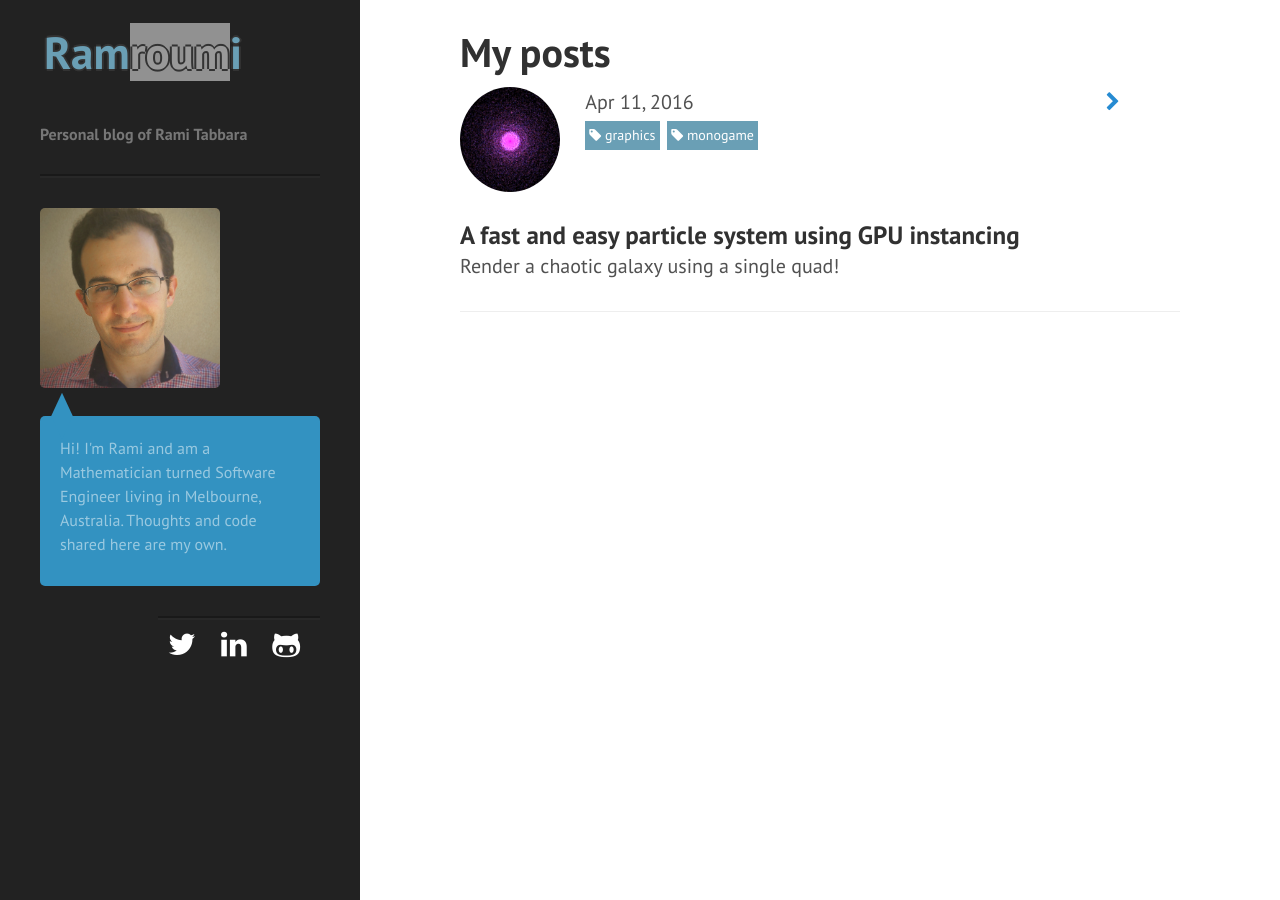
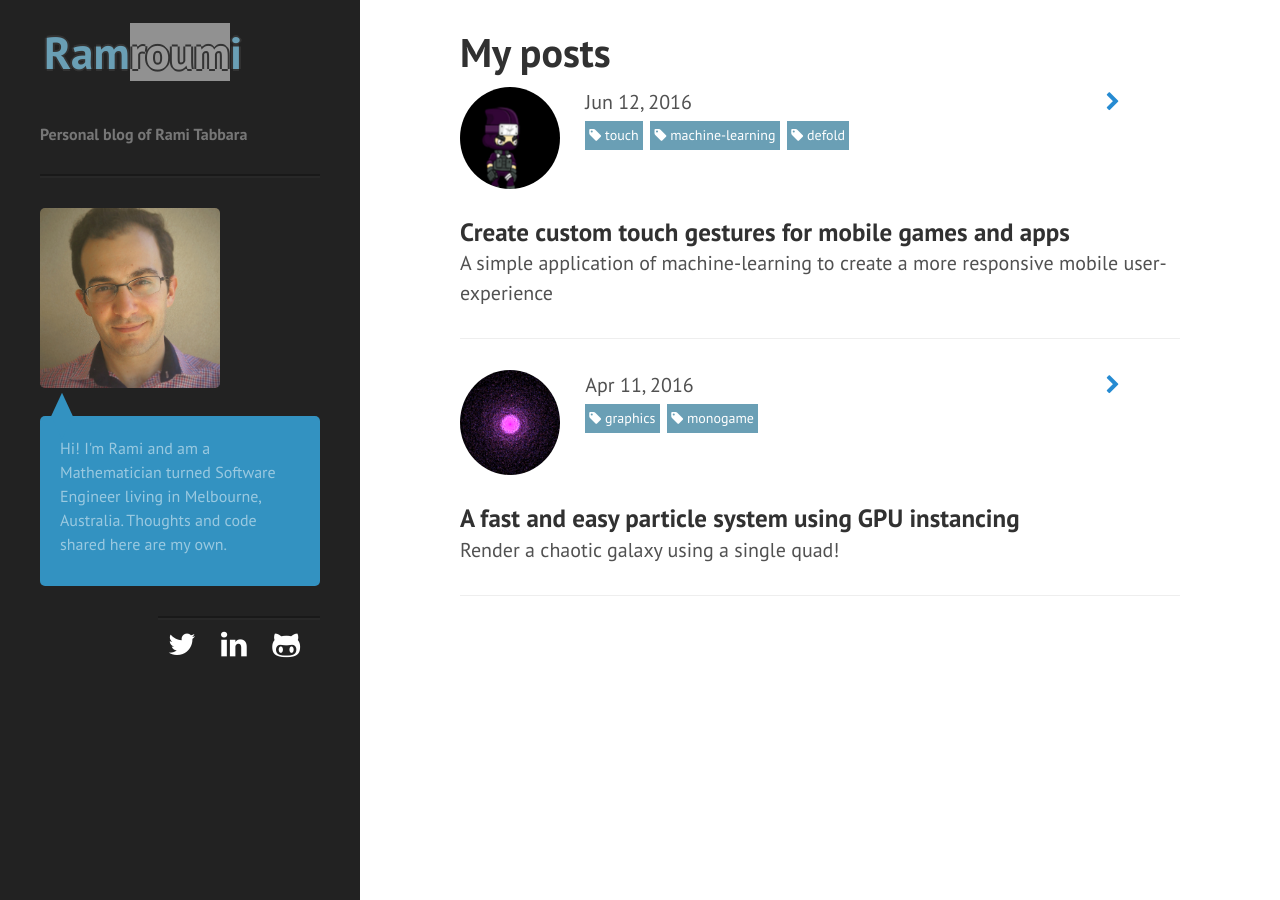
Before and after one commit to rtabbara/rtabbara.github.io, a Jekyll site: the page built from index.html, in a window 1280 px wide. Built offline with Jekyll 4.4.1, drawn with Linux system fonts in a browser that asks for light colours; nearby versions of some CDN libraries; some of the changed lines change nothing that is shown.

Commit message:
Adding new post: Custom gestures

```diff
--- a/_includes/posts_list.html
+++ b/_includes/posts_list.html
@@ -1,14 +1,9 @@
 <div class="posts-list">
     <h1>My posts</h1>
-    {%for post in site.posts %}
-        {% unless post.next %}
-        <ul class="post-snippet">
-        {% else %}
-        {% capture year %}{{ post.date | date: '%Y' }}{% endcapture %}
-        {% capture nyear %}{{ post.next.date | date: '%Y' }}{% endcapture %}
-        {% endunless %}
-      <li>{% include post_snippet.html param=post %}</li>
-    <hr />
-    {% endfor %}
-     </ul>
+    <ul class="post-snippet">
+        {%for post in site.posts %}
+        <li>{% include post_snippet.html param=post %}</li>
+        <hr />
+        {% endfor %}
+    </ul>
 </div>
--- /dev/null
+++ b/_posts/2016-06-12-touch-gestures.markdown
@@ -0,0 +1,273 @@
+---
+layout: post
+title: "Create custom touch gestures for mobile games and apps"
+date: 2016-06-12 17:43:45 +1100
+categories: touch machine-learning defold
+blurb: "A simple application of machine-learning to create a more responsive mobile user-experience"
+preview: /images/posts/gesture_preview.png
+twitter_blurb: "A #defold module using #machine-learning to create custom touch gestures"
+twitter_image: /images/posts/gesture_preview.png
+comments: true
+disqus_identifier: custom_gestures
+---
+
+Personally, I feel the use of *custom* touch gestures within mobile apps, particularly mobile games, is used too sparingly.
+While all the major mobile APIs (iOS, Android, WindowsPhone) provide functionality for detecting a host of
+predefined gestures, in general, the current API approach for defining custom touch gestures is not as mature.
+For example, iOS provides the bare-bones abstraction `UIGeometryRecognizer` for defining custom gestures, but simply describes
+a common interface that must be implmented and fully relies on the developer to identify when a sequence
+of touch events corresponds to a given gesture. The result is that developer's have typically relied on a geometry-driven approach
+to identify custom gestures --- that is, given the position, angles, distance etc. between a series of touches,
+can we identify when the gesture is performed.
+
+![](/images/posts/platformer.png)
+<em id="caption">Mobile platformer with traditional inputs overlaid. Using custom gestures we can create a better user experience!</em>
+
+Instead, I want to implement a *data-driven* approach to the problem of detecting custom touch gestures. In particular, by
+a simple application of machine-learning, we'll see that we end up with a solution that is far more robust and extensible.
+
+# Before we start
+
+While this guide is meant to be platform-agnostic, I'll be coding things up using [Defold](http://www.defold.com/)
+&mdash; a free and publicly available game-engine created by [King](https://king.com/). In particular,
+with *Defold*
+
+* games are created with the bundled game-editor
+* it is cross-platform (iOS, Android, Windows, MacOS X, HTML5 and Linux)
+* uses [Lua](https://www.lua.org/) to interface with the API
+* has a particular focus on 2d-games
+
+![](/images/posts/defold.png)
+
+The motivation for using *Defold* was purely educational &mdash; I thought this project was a great way of testing out this new
+game-engine to see what works well and what could use some improvement. But for this guide I'll be avoiding giving any explicit feedback,
+and focus exclusively on the project itself.
+
+
+# Implementation
+
+For newcomers, machine-learning can appear to be quite a nebulous and intimidating domain, but not every
+application of machine-learning has to reach the same lofty technical heights as Google's [AlphaGo](https://deepmind.com/alpha-go).
+Here, we're going to be solving arguably the most classical problem within machine-learning &mdash; that is,
+distance-based classification using supervised training data. That may be a mouthful, but as we'll see, in practice,
+the approach is quite straight-forward.
+
+## 1. Store labelled training data for each custom gesture
+
+The first step is to collect a training set for all the custom touch gestures that we're interested in classifying. Specifically,
+we want to construct a dictionary mapping gestures to all the corresponding series of touch positions over time that make up our gesture
+as highlighted in the figure below:
+
+![](/images/posts/training_data.png)
+<em id="caption">Schematic representation of how we store training data for a given custom gesture</em>
+
+> Keep in mind that we're storing our series of touches relative to the *starting* touch position of the gesture, because we're interested in
+the identifying the relative geometry the path of touches forms, not where on the screen this occurred. In other words, if for example a user
+flicks-up on the screen, we should be able to identify this gesture irrespective of where on the screen this gesture was performed.
+
+
+## 2. Find the "typical" representative of each gesture
+
+Once equipped with our training data, the next step is to construct the *exemplar* &mdash;
+the ideal representative that best captures the characteristics for each of our gestures. For our purposes, each
+exemplar is found by taking the *point-wise average* of the corresponding series of touches. As an example, suppose
+for a given gesture we have the contrived training set consisting of three touch paths *p*, *q* and *r* with only three
+time points
+
+$$
+p = \{ (0,0), (1,0), (1,1) \}, \\
+q = \{ (0,0), (2,0), (2,1) \}, \\
+r = \{ (0,0), (-1,0), (2,2) \} \\
+$$
+
+then we would define the exemplar *E* to be
+
+$$
+E = \frac{1}{3} \times \{ (0,0), (1+2-1,0), (1+2+2,1+1+2) \} \\
+= \{ (0,0), (2/3,0), (5/3,4/3) \}
+$$
+
+> In general, how one defines the exemplar is dependent on the particular problem context and the form of the training data. While
+taking the point-wise mean may appear to be the most natural approach one does need to formalise this to justify its appropiateness.
+In particular, one can show that this exemplar minimises the Euclidean distance between a set of touch-paths and
+hence provides us with a good *geometric* fit of the data.
+
+> Note: A slight nuance when constructing our exemplars is that our training touch-paths may not all be of uniform length as training
+data obtained from manual user input is almost certaininly going to have variability. i.e. Is the user going to replicate the exact some touch-path
+perfectly each time? To handle this, we prune each of our touch-paths to the *minimal* number of time-points.
+
+![](/images/posts/training_interface.png)
+<em id="caption">The training interface for our sample project. Here, we create the training data that is used to build the exemplar for each gesture</em>
+
+## 3. Apply the model to classify incoming touches
+
+Finally, utilising our exemplars, we can classify incoming touch-paths to the closest custom-gesture. Here, our measure of closeness
+is considered to be the Euclidean distance between the input touch-path $$p$$ and the set of exemplars $$g_1, g_2, \dots, g_n$$. Formally,
+we want
+
+$$
+\text{argmin}_{i} \| p - g_i \|.
+$$
+
+So in words, given an input touch-path we want to output the index belonging to the corresponding closest custom gesture exemplar.
+
+> In practice, an input touch-path may not be a good fit for any of the available custom gestures that are defined by the given training
+data. One way to handle this is to additionally require a minimum distance threshold that the closest exemplar must fall under. If the
+distance is too large, we simply don't classify the input.
+
+## Putting it together
+
+In code, we start a new Defold project as outlined [here](http://www.defold.com/tutorials/getting-started/) and create a new module `custom_gestures.lua`.
+Here, modules allow us to define reusable functionality that can be shared across multiple objects and projects &mdash; see the [Defold manual](http://www.defold.com/manuals/modules/) for more information.
+Specifically, we specify a `create` function that returns a gesture controller instance that encapsulates our custom gesture training data
+
+{% highlight lua %}
+--- Module for defining custom gestures
+-- @module custom_gestures
+local M = {}
+
+--- A fixed constant outline the minimum number of time points
+--- needed to classify a gesture. We could make this configurable
+-- @field MIN_PATH_POINTS
+local M.MIN_PATH_POINTS = 30
+
+--- Creates a specific instance of the gesture controller to be
+--- passed in to module functions.
+-- @return Instance of gesture_controller
+function M.create(gest_types)
+    local gesture_controller =
+    {
+        gesture_types = gest_types,
+        training_data = {}
+    }
+    return gesture_controller
+end
+{% endhighlight %}
+
+To then use this module we would then call the following within a given Defold game object script
+
+{% highlight lua %}
+custom_gestures = require "modules.custom_gestures.lua"
+--- The fixed key-value list of custom-gestures
+local gesture_types = {hash("jump"), hash("slide"), hash("attack")}
+local gesture_controller = custom_gestures.create(gesture_types)
+{% endhighlight %}
+
+Note, that the above snippet assumes the module is located in the root `modules` subfolder as seen below
+
+![](/images/posts/defold_module_proj.png)
+<em id="caption">Sample project directory to load custom module</em>
+
+Loading our training data is a pretty standard affair
+
+{% highlight lua %}
+function M.add_training_path(gesture_controller, gesture_hash, training_path)
+    table.insert(gesture_controller.training_data[gesture_hash].training_paths, training_path);
+end
+{% endhighlight %}
+
+and once we've loaded all our data, we want to find the exemplars for each gesture. In our case, this
+corresponds to the point-wise average
+
+{% highlight lua %}
+function M.compute_mean_paths(gesture_controller)
+    for k, gesture in ipairs(gesture_controller.gesture_types) do
+        gesture_controller.training_data[gesture].avg_training_path = {};
+
+        local min_path_points = M.MIN_PATH_POINTS;
+
+        --- Find the smallest length path in our training data
+        --- and prune all other training data accordingly
+        for v, path in ipairs(gesture_controller.training_data[gesture].training_paths) do
+            min_path_points = math.min(min_path_points, table.getn(path));
+        end
+
+        for v=1,min_path_points do
+            table.insert(gesture_controller.training_data[gesture].avg_training_path, vmath.vector3(0,0,0))
+        end
+
+        local n_paths = table.getn(gesture_controller.training_data[gesture].training_paths);
+
+        for v, path in ipairs(gesture_controller.training_data[gesture].training_paths) do
+            if n_paths > 0 then
+                for x, point in ipairs(path) do
+                    if x > min_path_points then
+                        break
+                    end
+
+                    gesture_controller.training_data[gesture].avg_training_path[x] =
+                        gesture_controller.training_data[gesture].avg_training_path[x] + point;
+                end
+            end
+        end
+
+        --- Finally, take the point-wise mean of our exemplars
+        for i=1,min_path_points do
+            gesture_controller.training_data[gesture].avg_training_path[i]
+                = gesture_controller.training_data[gesture].avg_training_path[i] * (1/n_paths);
+        end
+    end
+end
+{% endhighlight %}
+
+Finally, once we have our exemplars, we can perform the classification
+
+{% highlight lua %}
+function M.find_closest_gesture(gesture_controller, test_path)
+    local closest_gesture = nil
+    local closest_dist = 1e10
+
+    for k, gesture in ipairs(gesture_types) do
+        local avg_path = training_data[gesture].avg_training_path
+        local min_points = math.min(table.getn(test_path),
+            table.getn(avg_path));
+        dist = 0;
+
+        for k=1,min_points do
+            dist = dist + vmath.dot(test_path[k] - avg_path[k], test_path[k] - avg_path[k])
+        end
+
+        if dist < closest_dist then
+            closest_dist = dist;
+            closest_gesture = gesture;
+        end
+
+    end
+
+end
+{% endhighlight %}
+
+# A problem &mdash; latency
+
+An issue we encounter when attempting to classify touch gestures is that of latency. If we define quite an expansive custom touch-gesture
+that consists of a relatively large number of time-points, then naively we would have to wait for this entire input to be completed before we can classify the gesture.
+That delay in user-response, particularly when considering mobile games, can be problematic.
+
+So one simple (but effective) solution is to attempt to classify early prior to the full input touch-path being provided. Exactly when you attempt
+to perform the classification is going to be strongly dependent on the exact characteristic of the custom gestures.
+
+> In general, the more distinct the set of custom-gestures, the less input we require in order to classify our series of touches
+
+This raises a pretty important question: If we can fully determine an incoming gesture with partial-information, why not simply define
+the gesture as that shortened touch-path? I think there's a few things to keep in mind:
+
+1. **Psychology** I think part of the appeal of custom gestures is there is a more natural correspondence to their underlying actions
+relative to traditional inputs (e.g. flicking your finger upwards to jump versus pressing the A button). This suggests that users will
+still tend to complete the full input touch-path even though we're classifying the gesture prematurely.
+2. **Gestures don't need to be atomic operations** More importantly, classifying using partial information opens the possibility of
+dynamically changing the response to a given series of touch inputs prior to the full gesture being performed. For example,
+imagine within a mobile game being able to alter the height of a jump gesture based on the length of the upward flick across the screen.
+
+## Wrapping up
+
+Overall, by an application of machine-learning, we're able to implement a simple and robust approach to custom-gesture classification
+that can be incorporated within your mobile game or app.
+
+![](/images/posts/custom_gesture.gif)
+<em id="caption">The full sample in action &mdash; training and testing!</em>
+
+Keep in mind that one current limitation is that we do not handle multiple touches, but we could certainly extend our approach
+to allow for this. In particular, our training data would need to consist of multiple touch-paths.
+
+
+I hope you enjoyed this guide and please leave any comments or suggestions below. Thanks!
```
Also changed, not shown: images/posts/defold.png (added), images/posts/defold_module_proj.PNG (added), images/posts/gesture_preview.PNG (added), images/posts/platformer.png (added), images/posts/training_data.png (added), images/posts/training_interface.PNG (added), 1 other file.
